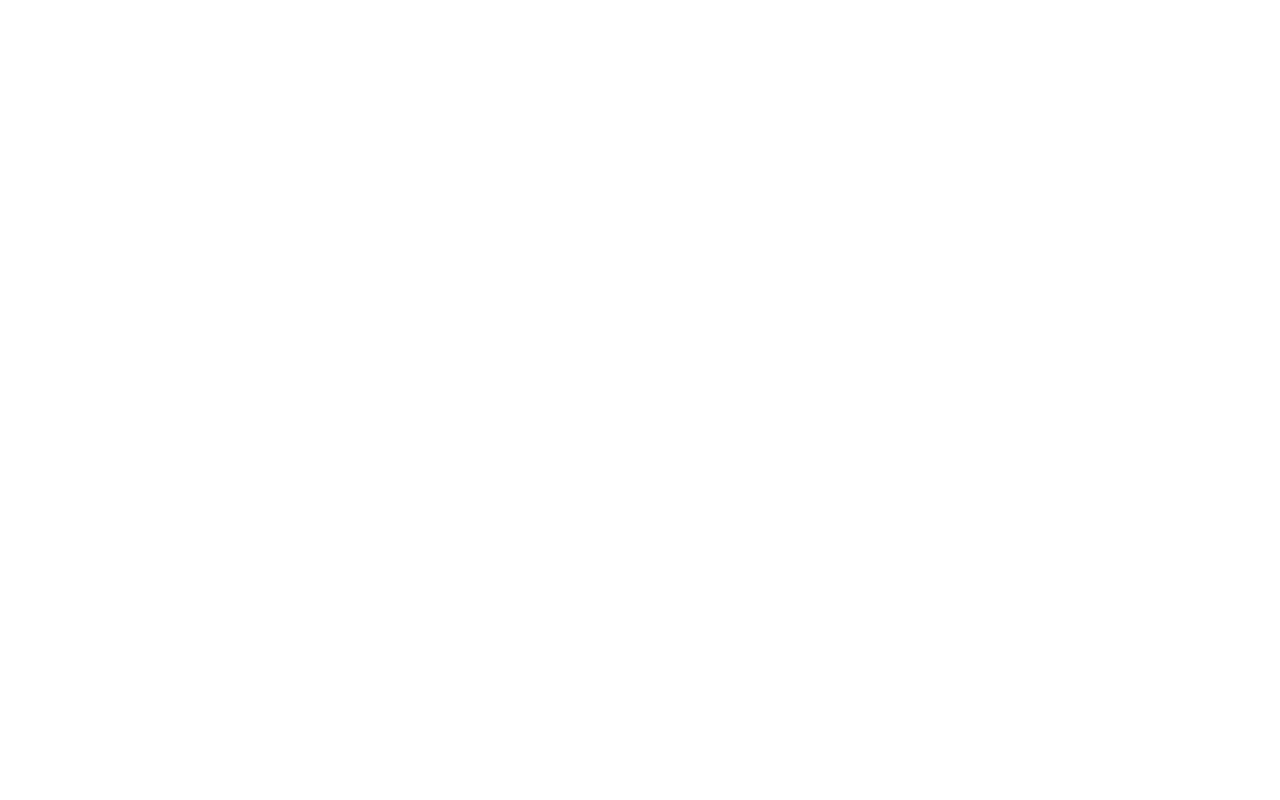
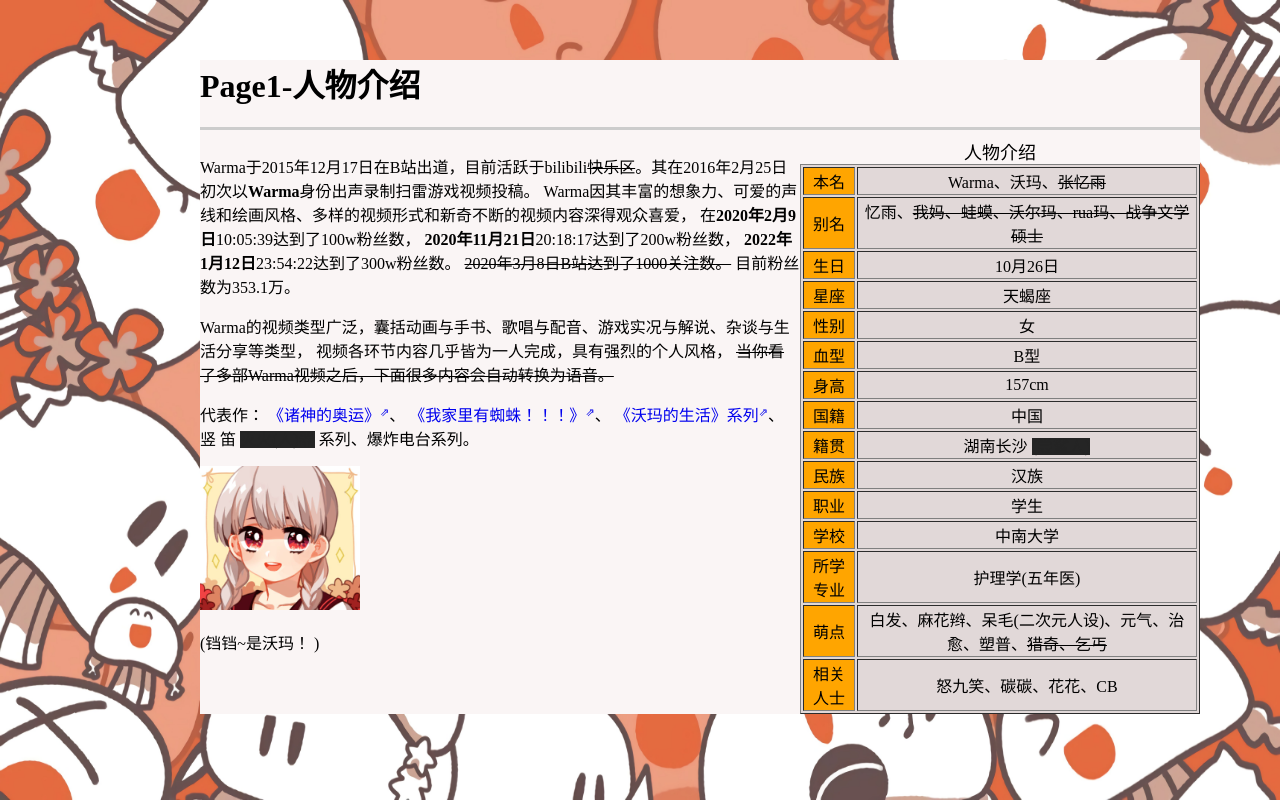
Before and after one commit to QSlotus/Warma-Baike_2, a plain HTML site: page WARMABAIKE/page01.html in a window 1280 px wide. Drawn offline with Linux system fonts and the light colour scheme.

Commit message:
Finish the page1.html.

```diff
--- a/WARMABAIKE/css/css.css
+++ b/WARMABAIKE/css/css.css
@@ -2,3 +2,72 @@
 {
     background-color: aliceblue;
 }
+.size
+{
+    width: 1000px;
+    background-color: rgba(250, 245, 245,3);
+}
+.text
+{
+    width: 600px;
+    float: left;
+}
+div.imgcard         /*卡片效果*/
+{
+    width: 250px;
+    box-shadow: 0 4px 8px 0 rgba(0,0,0,0.2), 0 6px 20px 0 rgba(0,0,0,0.19);
+    text-align: center;
+    float: right;
+}
+div.container       /*卡片效果*/
+{
+    padding: 20px;
+}
+table               /*表格设置*/
+{
+    width: 400px;
+    text-align: center;
+    margin-right: 0 auto;
+    background-color: #e1d8d8;
+}
+caption
+{
+    color: black;
+    font-size: large;
+}
+.hmm               /*位置设置*/
+{
+    float: right;
+}
+body
+{
+    background-repeat: no-repeat;
+    background-size: 100% 100%;
+    background-attachment: fixed;
+    font-family: Microsoft YaHei;
+}
+a
+{
+    text-decoration: none;
+}
+.heimu, .heimu a, a .heimu, .heimu a.new                /*萌娘黑幕开始*/
+{
+    background-color: #252525;
+    color: #252525;
+    text-shadow: none;
+}
+.heimu:hover, .heimu:active,
+.heimu:hover .heimu, .heimu:active .heimu
+{
+    color: white !important;
+}
+.heimu:hover a, a:hover .heimu,
+.heimu:active a, a:active .heimu
+{
+    color: lightblue !important;
+}
+.heimu:hover .new, .heimu .new:hover, .new:hover .heimu,
+.heimu:active .new, .heimu .new:active, .new:active .heimu
+{
+    color: #BA0000 !important;
+}                                                       /*萌娘黑幕结束*/
--- a/WARMABAIKE/page01.html
+++ b/WARMABAIKE/page01.html
@@ -0,0 +1,113 @@
+<!DOCTYPE html>
+<html>
+    <head>
+        <meta charset="utf-8">
+        <title>Page1-人物介绍 </title>
+        <link rel="icon" href="images/warma.png">
+        <link rel="stylesheet" href="css/css.css">
+    </head>
+    <body topmargin="60px" leftmargin="200px" background="images/background.jpg ">
+        <div class="size">
+            <h1>Page1-人物介绍</h1>
+            <hr size="3" color="#CCCCCC">
+            <div class="text">
+                <p>
+                    Warma于2015年12月17日在B站出道，目前活跃于bilibili<del>快乐区</del>。其在2016年2月25日初次以<b>Warma</b>身份出声录制扫雷游戏视频投稿。
+                    Warma因其丰富的想象力、可爱的声线和绘画风格、多样的视频形式和新奇不断的视频内容深得观众喜爱，
+                    在<b>2020年2月9日</b>10:05:39达到了100w粉丝数，
+                    <b>2020年11月21日</b>20:18:17达到了200w粉丝数，
+                    <b>2022年1月12日</b>23:54:22达到了300w粉丝数。
+                    <del>2020年3月8日B站达到了1000关注数。</del>
+                    目前粉丝数为353.1万。
+                </p>
+                <p>
+                    Warma的视频类型广泛，囊括动画与手书、歌唱与配音、游戏实况与解说、杂谈与生活分享等类型，
+                    视频各环节内容几乎皆为一人完成，具有强烈的个人风格，
+                    <del>当你看了多部Warma视频之后，下面很多内容会自动转换为语音。</del>
+                </p>
+                <p>
+                    代表作：
+                    <a href="https://www.bilibili.com/video/av78977080/" target="_blank">《诸神的奥运》<small><sup>⇗</sup></small></a>、
+                    <a href="https://www.bilibili.com/video/av60919617/" target="_blank">《我家里有蜘蛛！！！》<small><sup>⇗</sup></small></a>、
+                    <a href="https://www.bilibili.com/video/BV1ak4y1B7aG/" target="_blank">《沃玛的生活》系列<small><sup>⇗</sup></small></a>、
+                    竖 笛
+                    <span class="heimu" title="你知道的太多了">灭火(人)器</span>
+                    系列、爆炸电台系列。
+                </p>
+                <img src="images/warma.png" width="160" height="144">
+                <p>(铛铛~是沃玛！ )</p>
+            </div>
+            <div class="hmmm">
+                <table border="1" >
+                    <caption>人物介绍</caption>
+                    <tr>
+                        <td style="background-color:orange">本名</td>
+                        <td>Warma、沃玛、<del>张忆雨</del></td>
+                    </tr>
+                    <tr>
+                        <td style="background-color:orange">别名</td>
+                        <td>忆雨、<del>我妈、蛙蟆、沃尔玛、rua玛、战争文学硕士</del></td>
+                    </tr>
+                    <tr>
+                        <td style="background-color:orange">生日</td>
+                        <td>10月26日</td>
+                    </tr>
+                    <tr>
+                        <td style="background-color:orange">星座</td>
+                        <td>天蝎座</td>
+                    </tr>
+                    <tr>
+                        <td style="background-color:orange">性别</td>
+                        <td>女</td>
+                    </tr>
+                    <tr>
+                        <td style="background-color:orange">血型</td>
+                        <td>B型</td>
+                    </tr>
+                    <tr>
+                        <td style="background-color:orange">身高</td>
+                        <td>157cm</td>
+                    </tr>
+                    <tr>
+                        <td style="background-color:orange">国籍</td>
+                        <td>中国</td>
+                    </tr>
+                    <tr>
+                        <td style="background-color:orange">籍贯</td>
+                        <td>湖南长沙
+                            <span class="heimu" title="你知道的太多了">
+                                (尝鲨人)
+                            </span>
+                        </td>
+                    </tr>
+                    <tr>
+                        <td style="background-color:orange">民族</td>
+                        <td>汉族</td>
+                    </tr>
+                    <tr>
+                        <td style="background-color:orange">职业</td>
+                        <td>学生</td>
+                    </tr>
+                    <tr>
+                        <td style="background-color:orange">学校</td>
+                        <td>中南大学</td>
+                    </tr>
+                    <tr>
+                        <td style="background-color:orange">所学专业</td>
+                        <td>护理学(五年医)</td>
+                    </tr>
+                    <tr>
+                        <td style="background-color:orange">萌点</td>
+                        <td>白发、麻花辫、呆毛(二次元人设)、元气、治愈、塑普、<del>猎奇、乞丐</del></td>
+                    </tr>
+                    <tr>
+                        <td style="background-color:orange">相关人士</td>
+                        <td>怒九笑、碳碳、花花、CB</td>
+                    </tr>
+                </table>
+            </div>
+        </div>
+
+
+    </body>
+</html>
```
